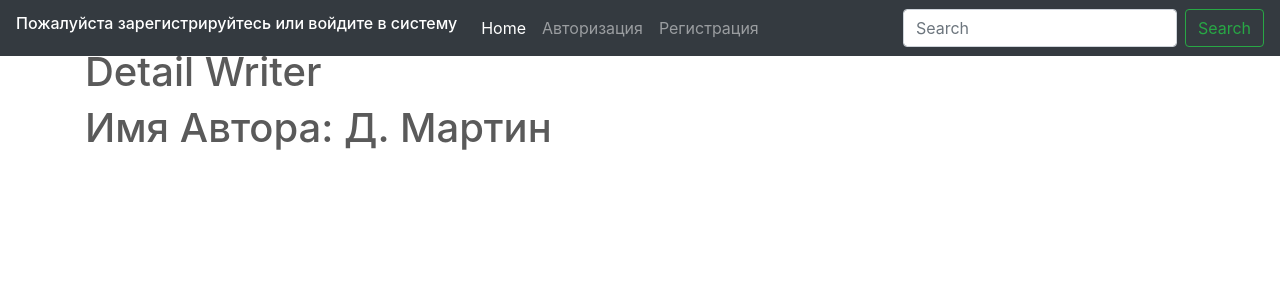
After one commit to gv1410/08.06.20_DjangoProj, a Django app: page /1/detailwriter/ in a window 1280 px wide. The commit adds this page. Shown: the top 300 px of the page. Run offline with Django 3.2, Linux system fonts and the light colour scheme; data comes from the database, SQL or seed files in the repository; both versions use the stored data as it was after the commit; some libraries are stand-ins or nearby versions.

Commit message:
01/06/20-v1

```diff
--- a/src/proj/urls.py
+++ b/src/proj/urls.py
@@ -15,7 +15,7 @@ Including another URLconf
 """
 from django.contrib import admin
 from django.urls import path, include
-from testapp.views import homepage, ListWriter,CreateWriter, test, UserLogOutView, UserRegistrView, UserLoginView, CreateGenre, CreateBook, UpdateGenre, ListGenre, DeleteGenre, UpdateBook, ListBook, DeleteBook, DetailBook, DetailGenre, HomepageList
+from testapp.views import homepage, DetailWriter, ListWriter, CreateWriter, test, UserLogOutView, UserRegistrView, UserLoginView, CreateGenre, CreateBook, UpdateGenre, ListGenre, DeleteGenre, UpdateBook, ListBook, DeleteBook, DetailBook, DetailGenre, HomepageList
 from django.conf import settings
 from django.conf.urls.static import static
 
@@ -39,4 +39,5 @@ urlpatterns = [
     path('', homepage, name ='home'),
     path('createwriter/', CreateWriter.as_view(), name ='createwriter'),
     path('listwriter/', ListWriter.as_view(), name ='listwriter'),
+    path('<int:pk>/detailwriter/', DetailWriter.as_view(), name='detailwriter'),
 ]# + static(settings.MEDIA_URL, document_root=settings.MEDIA_ROOT)
--- a/src/templates/base.html
+++ b/src/templates/base.html
@@ -48,9 +48,9 @@
   <body>
     <header>
   <nav class="navbar navbar-expand-md navbar-dark fixed-top bg-dark">
-    <a class="navbar-brand" href="#"> {% if request.user.is_authenticated %} Вы вошли под именем: {{request.user}}
+    <a class="navbar-brand" href="#"> {% if request.user.is_authenticated %} <h6>Вы вошли под именем: {{request.user}}</h6>
     {% else %}
-    Пожалуйста зарегистрируйтесь или войдите в систему
+    <h6>Пожалуйста зарегистрируйтесь или войдите в систему</h6>
     {% endif %} </a>
     <button class="navbar-toggler" type="button" data-toggle="collapse" data-target="#navbarCollapse" aria-controls="navbarCollapse" aria-expanded="false" aria-label="Toggle navigation">
       <span class="navbar-toggler-icon"></span>
--- /dev/null
+++ b/src/testapp/templates/testapp/detailwriter.html
@@ -0,0 +1,16 @@
+{% extends 'base.html' %}
+{% load static %}
+
+
+{% block title %}DetailWriter
+{% endblock title %}
+
+{% block body %}
+<div class="container">
+<h1>Detail Writer</h1>
+</div>
+<div class="container">
+    <h1>Имя Автора: {{ object.name }} </h1><br>
+
+</div>
+{% endblock body %}
--- a/src/testapp/views.py
+++ b/src/testapp/views.py
@@ -147,3 +147,7 @@ class CreateWriter(CreateView):
 class ListWriter(ListView):
     model = Writer
     template_name = 'testapp/listwriter.html'
+
+class DetailWriter(DetailView):
+    model = Writer
+    template_name = 'testapp/detailwriter.html'
```
Also changed, not shown: src/testapp/templates/testapp/listwriter.html (+4 -9 lines), src/db.sqlite3.
